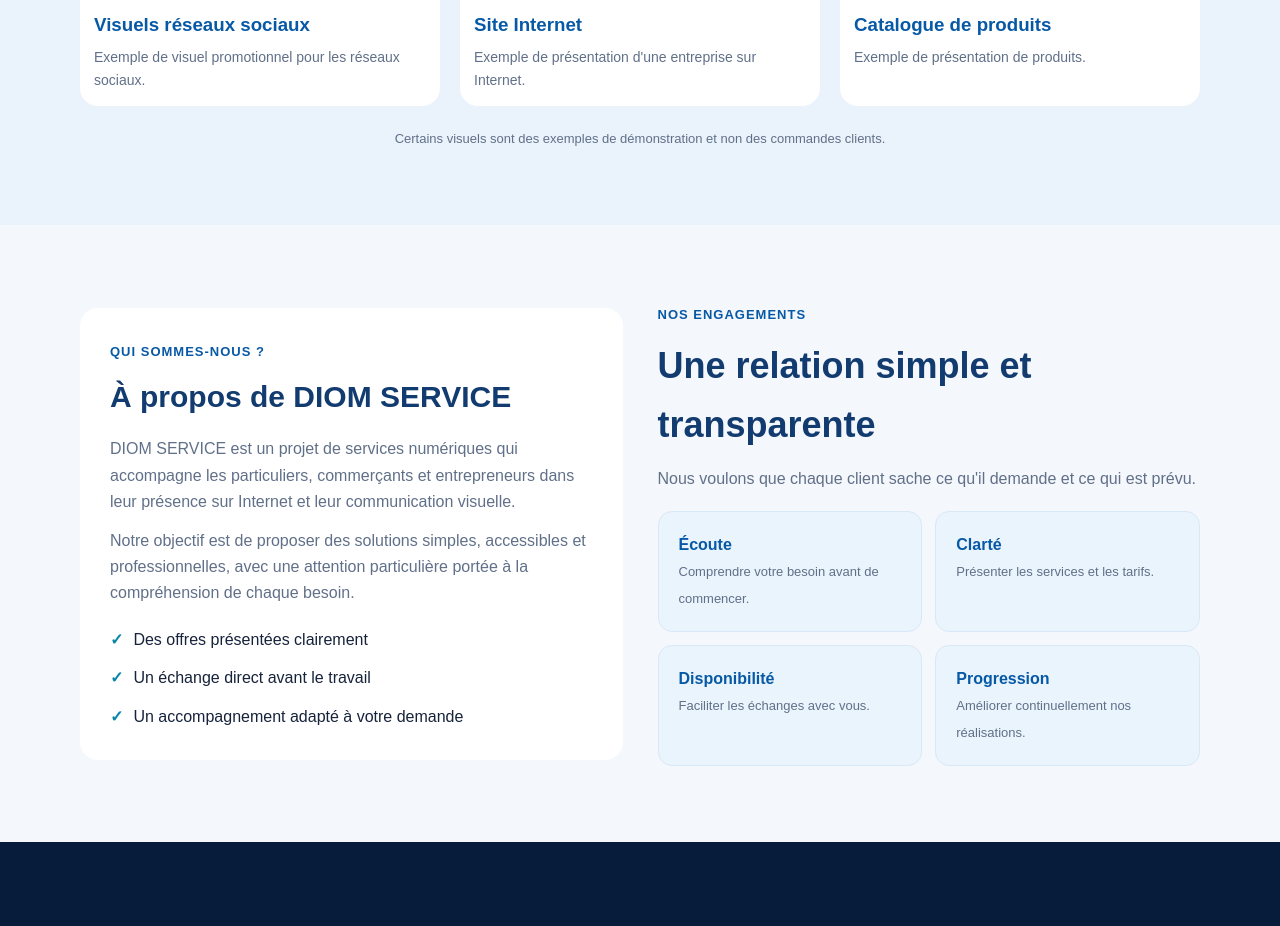
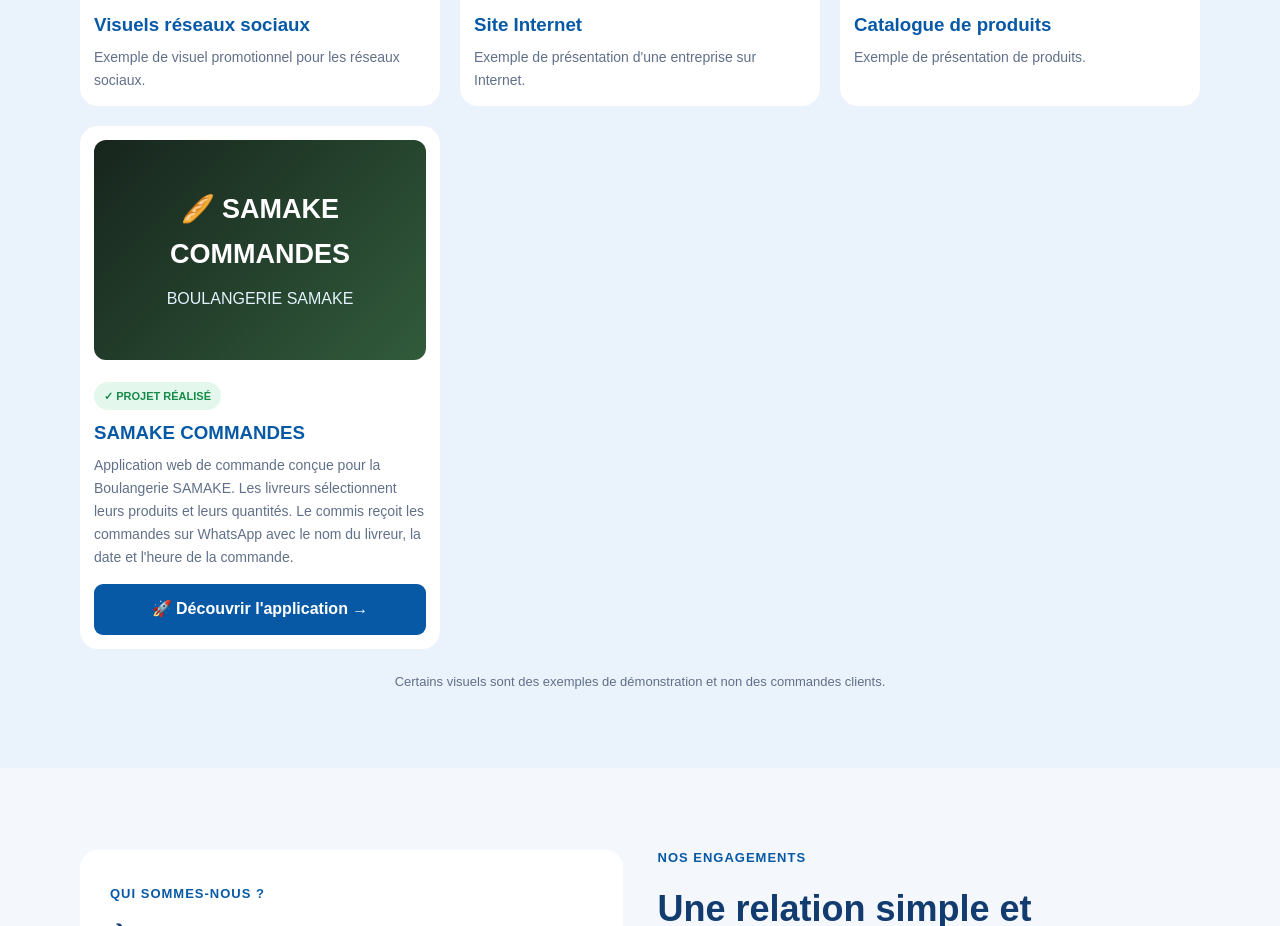
Before and after one commit to DIOA1009060001/Diom--Service, a plain HTML site: page index.html in a window 1280 px wide. Shown: the part 2680-3606 px from the top of the page. Drawn offline with Linux system fonts and the light colour scheme.

Commit message:
Update index.html

```diff
--- a/index.html
+++ b/index.html
@@ -1,554 +1,1059 @@
+
+
 <!DOCTYPE html>
+
 <html lang="fr">
+
 <head>
+
 <meta charset="UTF-8">
+
 <meta name="viewport" content="width=device-width, initial-scale=1.0">
+
 <title>DIOM SERVICE | Solutions numériques</title>
+
 <meta name="description" content="DIOM SERVICE : création de sites web, logos, affiches publicitaires, CV et visuels numériques.">
+
 <meta name="theme-color" content="#071b3b">
+
 <link rel="icon" type="image/png" href="logo-diom-service.png.PNG">
+
 <link rel="apple-touch-icon" href="logo-diom-service.png.PNG">
 
 <style>
+
 :root {
+
   --navy:#071b3b;
+
   --blue:#0759a6;
+
   --cyan:#16c5df;
+
   --ink:#17233b;
+
   --muted:#617089;
+
   --bg:#f4f7fb;
+
   --line:#e5ebf3;
+
 }
+
 *{margin:0;padding:0;box-sizing:border-box}
+
 html{scroll-behavior:smooth;scroll-padding-top:90px}
+
 body{font-family:Arial,sans-serif;background:var(--bg);color:var(--ink);line-height:1.65}
+
 a{color:inherit}
+
 img{max-width:100%;display:block}
+
 .container{width:min(1120px,92%);margin:auto}
 
 .site-header{
+
 position:sticky;top:0;z-index:1000;
+
 background:rgba(7,27,59,.97);color:white;
+
 box-shadow:0 5px 22px #071b3b20
+
 }
+
 .header-inner{
+
 min-height:76px;display:flex;align-items:center;
+
 justify-content:space-between;gap:20px
+
 }
+
 .brand{display:flex;align-items:center;gap:11px;text-decoration:none;font-weight:800}
+
 .brand img{width:48px;height:48px;object-fit:contain;background:white;border-radius:10px;padding:3px}
+
 .brand span{font-size:20px}
+
 .nav-links{display:flex;align-items:center;gap:22px}
+
 .nav-links a{text-decoration:none;font-size:14px;font-weight:bold;color:white}
+
 .nav-links a:hover{color:var(--cyan)}
+
 .nav-cta{background:var(--cyan);color:var(--navy)!important;padding:10px 15px;border-radius:9px}
+
 .menu-toggle{display:none;background:transparent;color:white;border:1px solid #ffffff55;border-radius:9px;padding:9px 12px;font-size:22px}
 
 .hero{
+
 background:linear-gradient(125deg,#071b3b,#0759a6 65%,#087fc0);
+
 color:white;text-align:center;padding:88px 20px 92px
+
 }
+
 .hero-content{max-width:780px;margin:auto}
+
 .eyebrow{display:inline-block;border:1px solid #ffffff55;border-radius:30px;padding:6px 14px;font-size:13px;font-weight:bold;margin-bottom:18px}
+
 .hero h1{font-size:clamp(34px,5vw,54px);line-height:1.13;margin-bottom:19px}
+
 .hero p{font-size:18px;max-width:690px;margin:0 auto 29px;color:#e8f3ff}
+
 .actions{display:flex;justify-content:center;gap:13px;flex-wrap:wrap}
+
 .btn{display:inline-flex;align-items:center;justify-content:center;padding:13px 20px;border-radius:10px;text-decoration:none;font-weight:bold;border:0;cursor:pointer}
+
 .btn-primary{background:var(--cyan);color:var(--navy)}
+
 .btn-outline{border:1px solid white;color:white;background:transparent}
 
 .trust-strip{background:white;border-bottom:1px solid var(--line)}
+
 .trust-grid{display:grid;grid-template-columns:repeat(3,1fr);gap:15px;padding:20px 0;text-align:center}
+
 .trust-item strong{display:block;color:var(--blue)}
+
 .trust-item span{font-size:13px;color:var(--muted)}
 
 section{padding:76px 0}
+
 .section-heading{text-align:center;max-width:700px;margin:0 auto 38px}
+
 .kicker{color:var(--blue);font-size:13px;font-weight:bold;text-transform:uppercase;letter-spacing:1px}
+
 .section-heading h2{font-size:clamp(27px,4vw,36px);color:#123b70;margin:8px 0 12px}
+
 .section-heading p{color:var(--muted)}
 
 .services-grid,.portfolio-grid{display:grid;grid-template-columns:repeat(3,1fr);gap:20px}
+
 .service-card{
+
 background:white;padding:25px;border:1px solid var(--line);
+
 border-radius:18px;display:flex;flex-direction:column;min-height:245px;
+
 box-shadow:0 5px 20px #071b3b08
+
 }
+
 .service-icon{width:48px;height:48px;border-radius:13px;background:#e8f6fb;display:grid;place-items:center;font-size:23px;margin-bottom:16px}
+
 .service-card h3{color:var(--blue);font-size:19px;margin-bottom:8px}
+
 .service-card p{color:var(--muted);font-size:14px}
+
 .service-bottom{margin-top:auto;padding-top:18px;display:flex;align-items:center;justify-content:space-between;gap:10px;flex-wrap:wrap}
+
 .price{font-size:18px;font-weight:bold;color:#0786a7}
+
 .small-link{font-size:13px;font-weight:bold;color:var(--blue);text-decoration:none}
 
 .portfolio-section{background:#eaf2fb}
+
 .portfolio-card{background:white;border-radius:18px;padding:14px}
+
 .portfolio-card img,.demo-visual{
+
 width:100%;height:220px;object-fit:contain;
+
 background:#edf3fa;border-radius:12px;margin-bottom:14px
+
 }
+
 .demo-visual{
+
 display:flex;align-items:center;justify-content:center;
+
 text-align:center;padding:20px;color:white;
+
 background:linear-gradient(135deg,#071b3b,#087fc0)
+
 }
+
 .demo-visual strong{font-size:27px;display:block;margin-bottom:10px}
+
 .demo-visual span{color:#e4f3ff}
+
 .portfolio-card h3{color:var(--blue);margin-bottom:5px}
+
 .portfolio-card p{font-size:14px;color:var(--muted)}
+
 .notice{text-align:center;color:var(--muted);font-size:13px;margin-top:22px}
 
+/* Bouton de découverte des projets */
+
+.project-link{
+
+display:block;text-align:center;
+
+background:var(--blue);color:white;
+
+padding:12px;border-radius:9px;
+
+text-decoration:none;font-weight:bold;
+
+margin-top:15px;
+
+transition:background .2s,transform .2s
+
+}
+
+.project-link:hover{background:#087fc0;transform:translateY(-2px)}
+
+.project-tag{
+
+display:inline-block;background:#e4f7ec;
+
+color:#168b49;padding:5px 10px;
+
+border-radius:20px;font-size:11px;
+
+font-weight:bold;margin:8px 0
+
+}
+
+.project-description{min-height:90px}
+
 .about-grid{display:grid;grid-template-columns:1fr 1fr;gap:35px;align-items:center}
+
 .about-panel{background:white;padding:30px;border-radius:18px}
+
 .about-panel h2{color:#123b70;font-size:30px;margin:8px 0 15px}
+
 .about-panel p{color:var(--muted);margin-bottom:12px}
+
 .checks{list-style:none;display:grid;gap:12px;margin-top:20px}
+
 .checks li:before{content:"✓";color:#0786a7;font-weight:bold;margin-right:10px}
+
 .values{display:grid;grid-template-columns:1fr 1fr;gap:13px}
+
 .value-card{background:#eaf4fc;border:1px solid #d9e8f6;border-radius:14px;padding:20px}
+
 .value-card strong{display:block;color:var(--blue)}
+
 .value-card span{font-size:13px;color:var(--muted)}
 
 .quote-section{background:#071b3b;color:white}
+
 .quote-section .section-heading h2{color:white}
+
 .quote-section .section-heading p{color:#d4e1f1}
+
 .quote-form{max-width:760px;margin:auto;background:white;color:var(--ink);padding:28px;border-radius:18px}
+
 .form-grid{display:grid;grid-template-columns:1fr 1fr;gap:16px}
+
 .field{display:flex;flex-direction:column;gap:7px}
+
 .field.full{grid-column:1/-1}
+
 label{font-size:13px;font-weight:bold}
+
 input,select,textarea{
+
 width:100%;padding:13px 14px;border:1px solid #d8e1ec;
+
 border-radius:9px;font:inherit;color:var(--ink);background:white
+
 }
+
 textarea{min-height:110px;resize:vertical}
+
 .form-note{font-size:12px;color:var(--muted);margin:12px 0 17px}
+
 .quote-form .btn{width:100%}
 
 .faq-list{max-width:820px;margin:auto;display:grid;gap:12px}
+
 details{background:white;border:1px solid var(--line);border-radius:12px;padding:17px 20px}
+
 summary{font-weight:bold;color:#123b70;cursor:pointer}
+
 details p{color:var(--muted);font-size:14px;padding-top:10px}
 
 .contact-section{text-align:center}
+
 .contact-box{max-width:780px;margin:auto;background:white;padding:34px;border-radius:18px}
+
 .contact-box p{color:var(--muted);margin:8px 0}
+
 .contact-details{display:flex;justify-content:center;gap:24px;flex-wrap:wrap;margin:20px 0}
+
 .contact-details a{font-weight:bold;color:var(--blue);text-decoration:none}
 
 footer{background:#06152e;color:#dce7f5;padding:30px 0;text-align:center}
+
 footer strong{color:white;font-size:19px}
+
 footer p{margin:5px 0;font-size:14px}
+
 .footer-links{display:flex;justify-content:center;gap:18px;flex-wrap:wrap;margin:15px 0}
+
 .footer-links a{color:#dce7f5;text-decoration:none;font-size:13px}
+
 .whatsapp-float{
+
 position:fixed;right:18px;bottom:18px;z-index:900;
+
 background:#19b968;color:white;text-decoration:none;
+
 font-weight:bold;padding:13px 17px;border-radius:50px
+
 }
 
 @media(max-width:850px){
+
 .menu-toggle{display:block}
+
 .header-inner{min-height:70px}
+
 .nav-links{
+
 display:none;position:absolute;left:0;right:0;top:70px;
+
 background:#071b3b;padding:18px 5% 22px;
+
 flex-direction:column;align-items:stretch;gap:0
+
 }
+
 .nav-links.open{display:flex}
+
 .nav-links a{padding:12px 5px;border-bottom:1px solid #ffffff18}
+
 .nav-links .nav-cta{text-align:center;margin-top:12px}
+
 .services-grid,.portfolio-grid{grid-template-columns:repeat(2,1fr)}
+
 .about-grid{grid-template-columns:1fr}
+
 }
+
 @media(max-width:560px){
+
 section{padding:57px 0}
+
 .hero{padding:68px 0 72px}
+
 .hero h1{font-size:34px}
+
 .trust-grid{grid-template-columns:1fr;gap:12px}
+
 .services-grid,.portfolio-grid{grid-template-columns:1fr}
+
 .service-card{min-height:220px}
+
 .form-grid{grid-template-columns:1fr}
+
 .field.full{grid-column:auto}
+
 .quote-form{padding:20px}
+
 .contact-box{padding:25px 18px}
+
 .whatsapp-float{right:12px;bottom:12px;padding:11px 14px;font-size:13px}
+
 }
+
 </style>
+
 </head>
 
 <body>
 
 <header class="site-header">
+
 <div class="container header-inner">
+
 <a class="brand" href="#accueil">
+
 <img src="logo-diom-service.png.PNG" alt="Logo Diom Service">
+
 <span>DIOM SERVICE</span>
+
 </a>
 
 <button class="menu-toggle" id="menuToggle" aria-label="Ouvrir le menu">☰</button>
 
 <nav class="nav-links" id="navLinks">
+
 <a href="#accueil">Accueil</a>
+
 <a href="#services">Services</a>
+
 <a href="#realisations">Réalisations</a>
+
 <a href="#apropos">À propos</a>
+
 <a href="#faq">FAQ</a>
+
 <a class="nav-cta" href="#devis">Demander un devis</a>
+
 </nav>
+
 </div>
+
 </header>
 
 <main>
 
 <section class="hero" id="accueil">
+
 <div class="hero-content">
+
 <span class="eyebrow">VOTRE PARTENAIRE NUMÉRIQUE</span>
+
 <h1>Faites grandir votre activité avec le numérique.</h1>
+
 <p>Sites Internet, identité visuelle et supports de communication : DIOM SERVICE vous accompagne avec des solutions simples, accessibles et adaptées à vos besoins.</p>
+
 <div class="actions">
+
 <a class="btn btn-primary" href="#services">Découvrir nos services</a>
+
 <a class="btn btn-outline" href="#devis">Parler de mon projet</a>
+
 </div>
+
 </div>
+
 </section>
 
 <div class="trust-strip">
+
 <div class="container trust-grid">
+
 <div class="trust-item"><strong>Solutions accessibles</strong><span>Des offres adaptées à votre budget</span></div>
+
 <div class="trust-item"><strong>Écoute et accompagnement</strong><span>Un service selon votre besoin</span></div>
+
 <div class="trust-item"><strong>Contact direct</strong><span>Échange simple par WhatsApp</span></div>
+
 </div>
+
 </div>
 
 <section id="services">
+
 <div class="container">
+
 <div class="section-heading">
+
 <span class="kicker">Ce que nous faisons</span>
+
 <h2>Nos services et tarifs</h2>
+
 <p>Choisissez le service dont vous avez besoin. Cliquez sur Commander pour nous envoyer votre demande sur WhatsApp.</p>
+
 </div>
 
 <div class="services-grid">
 
 <article class="service-card">
+
 <div class="service-icon">🌐</div>
+
 <h3>Mini-site de présentation</h3>
+
 <p>Une petite page claire pour présenter votre activité et vos coordonnées.</p>
+
 <div class="service-bottom"><span class="price">5 000 FCFA</span><a class="small-link order-link" data-service="Mini-site de présentation" href="#">Commander →</a></div>
+
 </article>
 
 <article class="service-card">
+
 <div class="service-icon">🏢</div>
+
 <h3>Site vitrine</h3>
+
 <p>Présentez votre entreprise, vos services et vos moyens de contact.</p>
+
 <div class="service-bottom"><span class="price">10 000 FCFA</span><a class="small-link order-link" data-service="Site vitrine" href="#">Commander →</a></div>
+
 </article>
 
 <article class="service-card">
+
 <div class="service-icon">🛍️</div>
+
 <h3>Catalogue de produits</h3>
+
 <p>Présentez vos articles avec photos, descriptions et prix.</p>
+
 <div class="service-bottom"><span class="price">12 000 FCFA</span><a class="small-link order-link" data-service="Catalogue de produits" href="#">Commander →</a></div>
+
 </article>
 
 <article class="service-card">
+
 <div class="service-icon">🛒</div>
+
 <h3>Site e-commerce simple</h3>
+
 <p>Une vitrine de vente avec présentation des produits et prise de commande.</p>
+
 <div class="service-bottom"><span class="price">20 000 FCFA</span><a class="small-link order-link" data-service="Site e-commerce simple" href="#">Commander →</a></div>
+
 </article>
 
 <article class="service-card">
+
 <div class="service-icon">📢</div>
+
 <h3>Affiche publicitaire</h3>
+
 <p>Des affiches pour présenter vos produits et promouvoir votre activité.</p>
+
 <div class="service-bottom"><span class="price">2 000 FCFA</span><a class="small-link order-link" data-service="Affiche publicitaire" href="#">Commander →</a></div>
+
 </article>
 
 <article class="service-card">
+
 <div class="service-icon">✏️</div>
+
 <h3>Création de logo</h3>
+
 <p>Une identité visuelle pour aider votre activité à être reconnue.</p>
+
 <div class="service-bottom"><span class="price">3 000 FCFA</span><a class="small-link order-link" data-service="Création de logo" href="#">Commander →</a></div>
+
 </article>
 
 <article class="service-card">
+
 <div class="service-icon">📱</div>
+
 <h3>Visuel réseaux sociaux</h3>
+
 <p>Des visuels pour communiquer sur WhatsApp, Facebook et autres réseaux.</p>
+
 <div class="service-bottom"><span class="price">1 500 FCFA</span><a class="small-link order-link" data-service="Visuel réseaux sociaux" href="#">Commander →</a></div>
+
 </article>
 
 <article class="service-card">
+
 <div class="service-icon">📄</div>
+
 <h3>Création de CV</h3>
+
 <p>Un CV clair et professionnel pour présenter votre parcours.</p>
+
 <div class="service-bottom"><span class="price">2 000 FCFA</span><a class="small-link order-link" data-service="Création de CV" href="#">Commander →</a></div>
+
 </article>
 
 <article class="service-card">
+
 <div class="service-icon">⌨️</div>
+
 <h3>Saisie de documents</h3>
+
 <p>Saisie et mise en forme de vos documents.</p>
+
 <div class="service-bottom"><span class="price">À partir de 500 FCFA/page</span><a class="small-link order-link" data-service="Saisie de documents" href="#">Commander →</a></div>
+
 </article>
 
 </div>
+
 </div>
+
 </section>
 
 <section class="portfolio-section" id="realisations">
+
 <div class="container">
+
 <div class="section-heading">
+
 <span class="kicker">Notre savoir-faire</span>
+
 <h2>Quelques réalisations</h2>
+
 <p>Découvrez des exemples de supports et de présentations proposés par DIOM SERVICE.</p>
+
 </div>
 
 <div class="portfolio-grid">
+
 <article class="portfolio-card">
+
 <img src="affiche-chaussures.png.PNG" alt="Affiche publicitaire de chaussures" loading="lazy">
+
 <h3>Affiche publicitaire</h3>
+
 <p>Exemple de publicité pour une collection de chaussures.</p>
+
 </article>
 
 <article class="portfolio-card">
+
 <img src="logo-diom-service.png.PNG" alt="Logo Diom Service" loading="lazy">
+
 <h3>Identité visuelle</h3>
+
 <p>Logo et présentation de notre agence.</p>
+
 </article>
 
 <article class="portfolio-card">
+
 <div class="demo-visual"><div><strong>MON CURRICULUM VITAE</strong><span>Profil • Formation • Compétences</span></div></div>
+
 <h3>Création de CV</h3>
+
 <p>Exemple de mise en page d'un CV professionnel.</p>
+
 </article>
 
 <article class="portfolio-card">
+
 <div class="demo-visual"><div><strong>VOTRE MARQUE</strong><span>Des visuels qui attirent l'attention</span></div></div>
+
 <h3>Visuels réseaux sociaux</h3>
+
 <p>Exemple de visuel promotionnel pour les réseaux sociaux.</p>
+
 </article>
 
 <article class="portfolio-card">
+
 <div class="demo-visual"><div><strong>VOTRE ENTREPRISE</strong><span>Bienvenue sur votre site Internet</span></div></div>
+
 <h3>Site Internet</h3>
+
 <p>Exemple de présentation d'une entreprise sur Internet.</p>
+
 </article>
 
 <article class="portfolio-card">
+
 <div class="demo-visual"><div><strong>CATALOGUE PRODUITS</strong><span>Découvrez nos articles et nos prix</span></div></div>
+
 <h3>Catalogue de produits</h3>
+
 <p>Exemple de présentation de produits.</p>
+
 </article>
+
+<!-- NOUVELLE REALISATION : SAMAKE COMMANDES -->
+
+<article class="portfolio-card">
+
+<div class="demo-visual" style="background:linear-gradient(135deg,#17251D,#315b3b)">
+
+<div>
+
+<strong>🥖 SAMAKE COMMANDES</strong>
+
+<span>BOULANGERIE SAMAKE</span>
+
 </div>
+
+</div>
+
+<span class="project-tag">✓ PROJET RÉALISÉ</span>
+
+<h3>SAMAKE COMMANDES</h3>
+
+<p class="project-description">
+
+Application web de commande conçue pour la Boulangerie SAMAKE.
+
+Les livreurs sélectionnent leurs produits et leurs quantités.
+
+Le commis reçoit les commandes sur WhatsApp avec le nom du livreur,
+
+la date et l'heure de la commande.
+
+</p>
+
+<a class="project-link"
+
+href="https://dioa1009060001.github.io/BOULANGERIE--SAMAKE/"
+
+target="_blank"
+
+rel="noopener noreferrer">
+
+🚀 Découvrir l'application →
+
+</a>
+
+</article>
+
+<!-- FIN NOUVELLE REALISATION -->
+
+</div>
+
 <p class="notice">Certains visuels sont des exemples de démonstration et non des commandes clients.</p>
+
 </div>
+
 </section>
 
 <section id="apropos">
+
 <div class="container about-grid">
+
 <div class="about-panel">
+
 <span class="kicker">Qui sommes-nous ?</span>
+
 <h2>À propos de DIOM SERVICE</h2>
+
 <p>DIOM SERVICE est un projet de services numériques qui accompagne les particuliers, commerçants et entrepreneurs dans leur présence sur Internet et leur communication visuelle.</p>
+
 <p>Notre objectif est de proposer des solutions simples, accessibles et professionnelles, avec une attention particulière portée à la compréhension de chaque besoin.</p>
+
 <ul class="checks">
+
 <li>Des offres présentées clairement</li>
+
 <li>Un échange direct avant le travail</li>
+
 <li>Un accompagnement adapté à votre demande</li>
+
 </ul>
+
 </div>
 
 <div>
+
 <div class="section-heading" style="text-align:left;margin:0 0 18px">
+
 <span class="kicker">Nos engagements</span>
+
 <h2>Une relation simple et transparente</h2>
+
 <p>Nous voulons que chaque client sache ce qu'il demande et ce qui est prévu.</p>
+
 </div>
+
 <div class="values">
+
 <div class="value-card"><strong>Écoute</strong><span>Comprendre votre besoin avant de commencer.</span></div>
+
 <div class="value-card"><strong>Clarté</strong><span>Présenter les services et les tarifs.</span></div>
+
 <div class="value-card"><strong>Disponibilité</strong><span>Faciliter les échanges avec vous.</span></div>
+
 <div class="value-card"><strong>Progression</strong><span>Améliorer continuellement nos réalisations.</span></div>
+
 </div>
+
 </div>
+
 </div>
+
 </section>
 
 <section class="quote-section" id="devis">
+
 <div class="container">
+
 <div class="section-heading">
+
 <span class="kicker" style="color:#8beafa">Parlons de votre projet</span>
+
 <h2>Demander un devis</h2>
+
 <p>Remplissez les informations ci-dessous. Votre demande sera préparée et envoyée sur WhatsApp.</p>
+
 </div>
 
 <form class="quote-form" id="quoteForm">
+
 <div class="form-grid">
+
 <div class="field">
+
 <label for="clientName">Votre nom *</label>
+
 <input id="clientName" required placeholder="Ex. : Awa Koné">
+
 </div>
 
 <div class="field">
+
 <label for="clientPhone">Votre téléphone</label>
+
 <input id="clientPhone" placeholder="Ex. : 07 00 00 00 00">
+
 </div>
 
 <div class="field full">
+
 <label for="clientService">Service souhaité *</label>
+
 <select id="clientService" required>
+
 <option value="">Choisissez un service</option>
+
 <option>Mini-site de présentation</option>
+
 <option>Site vitrine</option>
+
 <option>Catalogue de produits</option>
+
 <option>Site e-commerce simple</option>
+
 <option>Affiche publicitaire</option>
+
 <option>Création de logo</option>
+
 <option>Visuel réseaux sociaux</option>
+
 <option>Création de CV</option>
+
 <option>Saisie de documents</option>
+
 <option>Autre demande</option>
+
 </select>
+
 </div>
 
 <div class="field full">
+
 <label for="clientDetails">Décrivez votre besoin *</label>
+
 <textarea id="clientDetails" required placeholder="Expliquez brièvement ce que vous souhaitez..."></textarea>
+
 </div>
+
 </div>
 
 <p class="form-note">Les informations saisies ne sont pas enregistrées sur ce site. Elles sont intégrées au message WhatsApp que vous choisissez d'envoyer.</p>
+
 <button class="btn btn-primary" type="submit">Envoyer ma demande sur WhatsApp</button>
+
 </form>
+
 </div>
+
 </section>
 
 <section id="faq">
+
 <div class="container">
+
 <div class="section-heading">
+
 <span class="kicker">Besoin de précisions ?</span>
+
 <h2>Questions fréquentes</h2>
+
 <p>Quelques réponses avant de nous contacter.</p>
+
 </div>
 
 <div class="faq-list">
+
 <details>
+
 <summary>Comment commander un service ?</summary>
+
 <p>Choisissez un service et cliquez sur Commander, ou remplissez le formulaire de devis. WhatsApp s'ouvrira avec votre demande préparée.</p>
+
 </details>
+
 <details>
+
 <summary>Les tarifs affichés sont-ils définitifs ?</summary>
+
 <p>Les tarifs affichés correspondent aux offres présentées. Pour une demande particulière ou un travail supplémentaire, contactez-nous afin de préciser le besoin avant de commencer.</p>
+
 </details>
+
 <details>
+
 <summary>Comment transmettre mes informations ou mes images ?</summary>
+
 <p>Après le premier échange sur WhatsApp, nous pourrons vous indiquer les éléments nécessaires à la réalisation de votre demande.</p>
+
 </details>
+
 <details>
+
 <summary>Le formulaire enregistre-t-il mes données ?</summary>
+
 <p>Non. Ce formulaire prépare un message WhatsApp. Il ne stocke pas vos informations dans une base de données.</p>
+
 </details>
+
 </div>
+
 </div>
+
 </section>
 
 <section class="contact-section" id="contact">
+
 <div class="container">
+
 <div class="section-heading">
+
 <span class="kicker">Restons en contact</span>
+
 <h2>Contactez DIOM SERVICE</h2>
+
 <p>Vous avez une question ou un projet ? Échangeons directement.</p>
+
 </div>
 
 <div class="contact-box">
+
 <div class="contact-details">
+
 <p><strong>WhatsApp :</strong> <a href="https://wa.me/2250564369543">05 64 36 95 43</a></p>
+
 <p><strong>Email :</strong> <a href="mailto:abdoulayediomande243@gmail.com">abdoulayediomande243@gmail.com</a></p>
+
 </div>
+
 <a class="btn btn-primary" href="https://wa.me/2250564369543?text=Bonjour%20DIOM%20SERVICE%2C%20je%20souhaite%20avoir%20des%20informations%20sur%20vos%20services.">Nous contacter sur WhatsApp</a>
+
 </div>
+
 </div>
+
 </section>
 
 </main>
 
 <footer>
+
 <div class="container">
+
 <strong>DIOM SERVICE</strong>
+
 <p>Créer • Innover • Réussir</p>
+
 <div class="footer-links">
+
 <a href="#accueil">Accueil</a>
+
 <a href="#services">Services</a>
+
 <a href="#realisations">Réalisations</a>
+
 <a href="#contact">Contact</a>
+
 </div>
+
 <p>© <span id="year"></span> Diom Service - Tous droits réservés</p>
+
 </div>
+
 </footer>
 
 <a class="whatsapp-float" href="https://wa.me/2250564369543">WhatsApp</a>
 
 <script>
+
 const WHATSAPP_NUMBER = "2250564369543";
 
 const menuToggle = document.getElementById("menuToggle");
+
 const navLinks = document.getElementById("navLinks");
 
 menuToggle.addEventListener("click", () => {
+
 const isOpen = navLinks.classList.toggle("open");
+
 menuToggle.setAttribute("aria-expanded", String(isOpen));
+
 menuToggle.textContent = isOpen ? "✕" : "☰";
+
 });
 
 navLinks.querySelectorAll("a").forEach(link => {
+
 link.addEventListener("click", () => {
+
 navLinks.classList.remove("open");
+
 menuToggle.setAttribute("aria-expanded", "false");
+
 menuToggle.textContent = "☰";
+
 });
+
 });
 
 document.querySelectorAll(".order-link").forEach(link => {
+
 const service = link.dataset.service;
+
 const message = `Bonjour DIOM SERVICE, je souhaite commander le service : ${service}. Pouvez-vous m'expliquer la suite ?`;
+
 link.href = `https://wa.me/${WHATSAPP_NUMBER}?text=${encodeURIComponent(message)}`;
+
 link.target = "_blank";
+
 link.rel = "noopener";
+
 });
 
 document.getElementById("quoteForm").addEventListener("submit", event => {
+
 event.preventDefault();
 
 const name = document.getElementById("clientName").value.trim();
+
 const phone = document.getElementById("clientPhone").value.trim();
+
 const service = document.getElementById("clientService").value;
+
 const details = document.getElementById("clientDetails").value.trim();
 
 if (!name || !service || !details) {
+
 alert("Merci de remplir les champs obligatoires.");
+
 return;
+
 }
 
 const message = [
+
 "Bonjour DIOM SERVICE, je souhaite demander un devis.",
+
 "",
+
 `Nom : ${name}`,
+
 `Téléphone : ${phone || "Non renseigné"}`,
+
 `Service : ${service}`,
+
 `Description : ${details}`
+
 ].join("\n");
 
 window.open(
+
 `https://wa.me/${WHATSAPP_NUMBER}?text=${encodeURIComponent(message)}`,
+
 "_blank"
+
 );
+
 });
 
 document.getElementById("year").textContent = new Date().getFullYear();
+
 </script>
 
 </body>
+
 </html>
```
